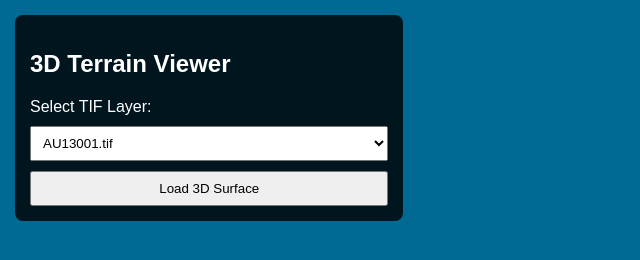
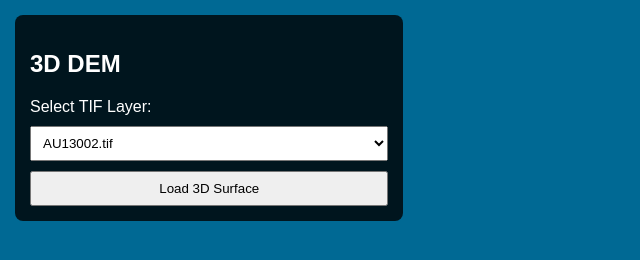
Before and after one commit to Nurizana/Pilot-GIS-3D, a plain HTML site: page index.html in a window 1280 px wide. Shown: the whole page, without its empty margins (0-640 px from the left). Drawn offline with nearby package versions, Linux system fonts and the light colour scheme; animation ran at ten frames a second.

Commit message:
Update index.html

```diff
--- a/index.html
+++ b/index.html
@@ -2,18 +2,18 @@
 <html lang="en">
 <head>
     <meta charset="UTF-8">
-    <title>3D TIF Viewer - Pilot GIS</title>
+    <title>3D DEM - Pilot GIS</title>
     <style>
         body { margin: 0; overflow: hidden; background-color: #87CEEB; color: white; font-family: sans-serif; }
         canvas { display: block; }
-        #ui { position: absolute; top: 15px; left: 15px; background: rgba(0, 0, 0, 0.8); padding: 15px; border-radius: 8px; z-index: 100; min-width: 200px; }
+        #ui { position: absolute; top: 15px; left: 15px; background: rgba(0, 0, 0, 0.8); padding: 15px; border-radius: 8px; z-index: 100; min-width: 200px; max-height: 90vh; overflow-y: auto; }
         select, button { padding: 8px; margin-top: 10px; width: 100%; cursor: pointer; }
         #loading { display: none; color: #ffeb3b; margin-top: 10px; font-weight: bold; }
     </style>
     <!-- Import GeoTIFF.js -->
     <script src="https://cdn.jsdelivr.net/npm/geotiff@2.1.3/dist-browser/geotiff.min.js"></script>
 
-    <!-- Fix for the Three.js Import Error -->
+    <!-- Import Three.js -->
     <script type="importmap">
         {
             "imports": {
@@ -25,10 +25,10 @@
 </head>
 <body>
     <div id="ui">
-        <h2>3D Terrain Viewer</h2>
+        <h2>3D DEM</h2>
         <label for="layerSelect">Select TIF Layer:</label>
         <select id="layerSelect">
-            <!-- The Javascript below will auto-fill this dropdown -->
+            <!-- JavaScript will auto-fill this -->
         </select>
         <button id="loadBtn">Load 3D Surface</button>
         <div id="loading">Processing TIF data...</div>
@@ -39,13 +39,36 @@
         import { OrbitControls } from 'three/addons/controls/OrbitControls.js';
 
         // --- 1. SETUP THE LIST OF FILES ---
-        // You must add all 200 of your filenames here manually.
+        // Complete list extracted from all provided screenshots
         const myTifFiles = [
-            "AU13001.tif",
-            "AU13002.tif",
-            "AU13003.tif",
-            "AU13004.tif",
-            "AU13011.tif"
+            "AU13002.tif", "AU13003.tif", "AU13004.tif", "AU13011.tif", "AU13012.tif", "AU13013.tif", "AU13014.tif",
+            "AU13021.tif", "AU13022.tif", "AU13023.tif", "AU13024.tif", "AU13031.tif", "AU13032.tif", "AU13033.tif",
+            "AU13034.tif", "AU13041.tif", "AU13042.tif", "AU13043.tif", "AU13044.tif", "AU13051.tif", "AU13052.tif",
+            "AU13053.tif", "AU13054.tif", "AU13061.tif", "AU13062.tif", "AU13063.tif", "AU13064.tif", "AU13071.tif",
+            "AU13072.tif", "AU13073.tif", "AU13074.tif", "AU13081.tif", "AU13082.tif", "AU13083.tif", "AU13084.tif",
+            "AU13091.tif", "AU13092.tif", "AU13093.tif", "AU13094.tif", "AU13101.tif", "AU13102.tif", "AU13103.tif",
+            "AU13104.tif", "AU13111.tif", "AU13112.tif", "AU13113.tif", "AU13114.tif", "AU13121.tif", "AU13122.tif",
+            "AU13123.tif", "AU13124.tif", "AU13131.tif", "AU13132.tif", "AU13133.tif", "AU13134.tif", "AU13141.tif",
+            "AU13142.tif", "AU13143.tif", "AU13144.tif", "AU13151.tif", "AU13152.tif", "AU13153.tif", "AU13154.tif",
+            "AU13161.tif", "AU13162.tif", "AU13163.tif", "AU13164.tif", "AU13171.tif", "AU13172.tif", "AU13173.tif",
+            "AU13174.tif", "AU13181.tif", "AU13182.tif", "AU13183.tif", "AU13184.tif", "AU13191.tif", "AU13192.tif",
+            "AU13193.tif", "AU13194.tif", "AU13201.tif", "AU13202.tif", "AU13203.tif", "AU13204.tif", "AU13211.tif",
+            "AU13212.tif", "AU13213.tif", "AU13214.tif", "AU13221.tif", "AU13222.tif", "AU13223.tif", "AU13224.tif",
+            "AU13231.tif", "AU13232.tif", "AU13233.tif", "AU13234.tif", "AU13241.tif", "AU13242.tif", "AU13243.tif",
+            "AU13244.tif", "AU31001.tif", "AU31002.tif", "AU31003.tif", "AU31004.tif", "AU31011.tif", "AU31012.tif",
+            "AU31013.tif", "AU31014.tif", "AU31021.tif", "AU31022.tif", "AU31023.tif", "AU31024.tif", "AU31031.tif",
+            "AU31032.tif", "AU31033.tif", "AU31034.tif", "AU31041.tif", "AU31042.tif", "AU31043.tif", "AU31044.tif",
+            "AU31051.tif", "AU31052.tif", "AU31053.tif", "AU31054.tif", "AU31061.tif", "AU31062.tif", "AU31063.tif",
+            "AU31064.tif", "AU31071.tif", "AU31072.tif", "AU31073.tif", "AU31074.tif", "AU31081.tif", "AU31082.tif",
+            "AU31083.tif", "AU31084.tif", "AU31091.tif", "AU31092.tif", "AU31093.tif", "AU31094.tif", "AU31101.tif",
+            "AU31102.tif", "AU31103.tif", "AU31104.tif", "AU31111.tif", "AU31112.tif", "AU31123.tif", "AU31124.tif",
+            "AU31131.tif", "AU31132.tif", "AU31133.tif", "AU31134.tif", "AU31141.tif", "AU31142.tif", "AU31143.tif",
+            "AU31144.tif", "AU31151.tif", "AU31152.tif", "AU31153.tif", "AU31154.tif", "AU31161.tif", "AU31162.tif",
+            "AU31163.tif", "AU31164.tif", "AU31171.tif", "AU31172.tif", "AU31173.tif", "AU31174.tif", "AU31181.tif",
+            "AU31182.tif", "AU31183.tif", "AU31184.tif", "AU31191.tif", "AU31192.tif", "AU31193.tif", "AU31194.tif",
+            "AU31201.tif", "AU31202.tif", "AU31203.tif", "AU31204.tif", "AU31211.tif", "AU31212.tif", "AU31213.tif",
+            "AU31214.tif", "AU31221.tif", "AU31222.tif", "AU31223.tif", "AU31224.tif", "AU31231.tif", "AU31232.tif",
+            "AU31233.tif", "AU31234.tif", "AU31241.tif", "AU31242.tif", "AU31243.tif", "AU31244.tif"
         ];
 
         const selectElement = document.getElementById('layerSelect');
@@ -58,7 +81,7 @@
 
         // --- 2. SETUP SCENE, CAMERA, LIGHTING ---
         const scene = new THREE.Scene();
-        scene.background = new THREE.Color(0x87CEEB); // Sky color
+        scene.background = new THREE.Color(0x87CEEB);
 
         const camera = new THREE.PerspectiveCamera(60, window.innerWidth / window.innerHeight, 0.1, 10000);
         camera.position.set(0, 800, 800);
@@ -78,10 +101,10 @@
 
         // --- 3. ADD ESRI BLUE OCEAN BASEMAP PLANE ---
         const oceanGeometry = new THREE.PlaneGeometry(10000, 10000);
-        const oceanMaterial = new THREE.MeshBasicMaterial({ color: 0x006994, side: THREE.DoubleSide }); // ESRI Ocean Blue
+        const oceanMaterial = new THREE.MeshBasicMaterial({ color: 0x006994, side: THREE.DoubleSide });
         const ocean = new THREE.Mesh(oceanGeometry, oceanMaterial);
         ocean.rotation.x = -Math.PI / 2;
-        ocean.position.y = -10; // Sit just below the terrain
+        ocean.position.y = -10;
         scene.add(ocean);
 
         let currentMesh = null;
@@ -112,7 +135,6 @@
                 const geometry = new THREE.PlaneGeometry(width, height, width - 1, height - 1);
                 const vertices = geometry.attributes.position.array;
 
-                // Find Min and Max elevation for the color ramp
                 let minZ = Infinity;
                 let maxZ = -Infinity;
                 for (let i = 0; i < elevationData.length; i++) {
@@ -128,15 +150,13 @@
 
                 for (let i = 0, j = 0; i < vertices.length; i += 3, j++) {
                     let elevation = elevationData[j];
-                    if (elevation < -1000) elevation = minZ; // Flatten NoData
+                    if (elevation < -1000) elevation = minZ;
 
                     vertices[i + 2] = elevation;
 
-                    // Create Color Ramp (Green to Yellow to Red)
                     let normalizedHeight = (elevation - minZ) / (maxZ - minZ);
                     if (isNaN(normalizedHeight)) normalizedHeight = 0;
 
-                    // HSL Colors: 0.3 is Green, 0.0 is Red
                     color.setHSL((1.0 - normalizedHeight) * 0.3, 1.0, 0.5);
                     colors.push(color.r, color.g, color.b);
                 }
@@ -144,7 +164,6 @@
                 geometry.setAttribute('color', new THREE.Float32BufferAttribute(colors, 3));
                 geometry.computeVertexNormals();
 
-                // Use vertexColors instead of a solid green
                 const material = new THREE.MeshStandardMaterial({
                     vertexColors: true,
                     wireframe: false,
@@ -162,7 +181,6 @@
             }
         }
 
-        // Attach event listener (Fixes the ReferenceError)
         document.getElementById('loadBtn').addEventListener('click', loadSelectedTIF);
 
         // --- 5. ANIMATION LOOP ---
```
